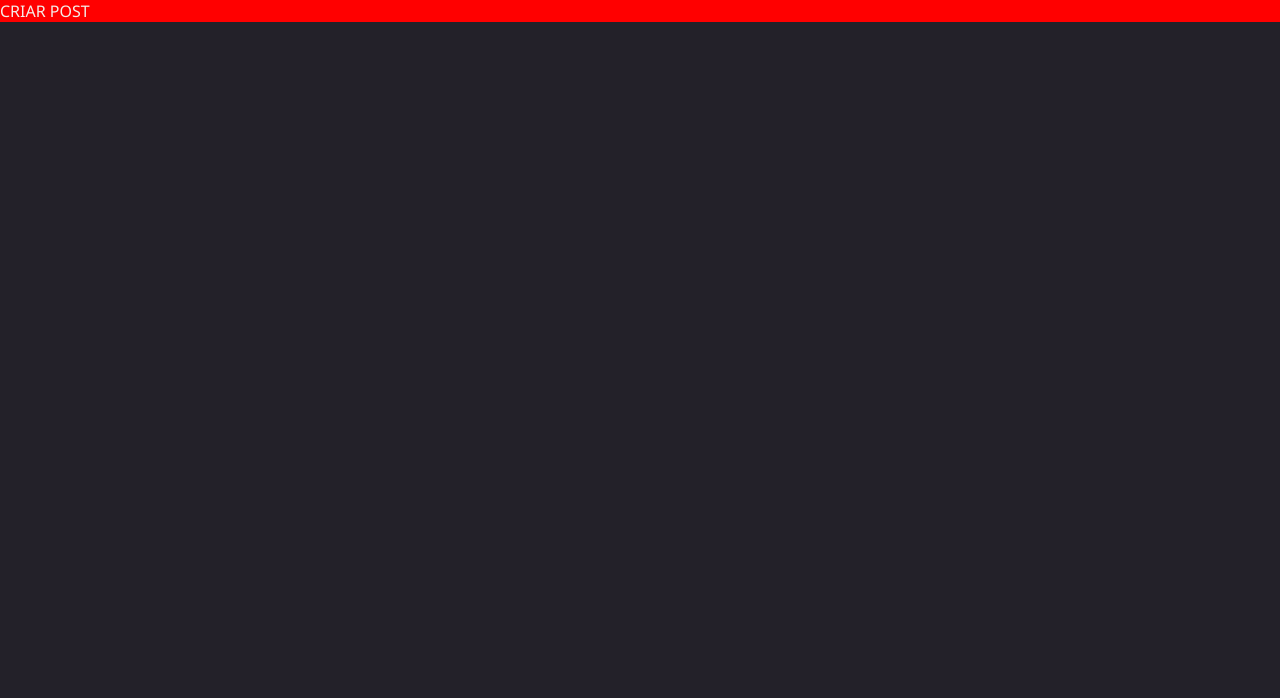
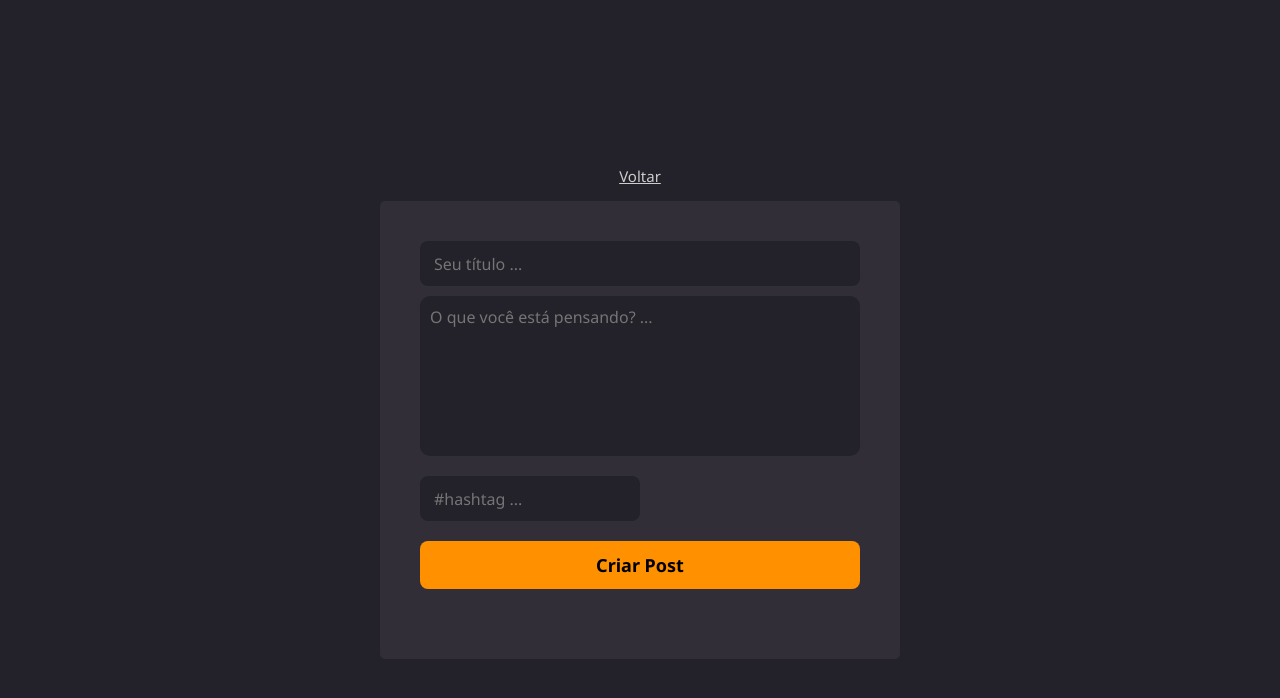
Before and after one commit to Paulo-Pacheco-Junior/collab-prjblog-reactjs, a React (Vite) app: page /new-post in a window 1280 px wide. Shown: the top 698 px of the page. Built offline with nearby package versions, Linux system fonts and the light colour scheme.

Commit message:
Criação da Página PostCreate para a criação de Posts. Refatoração dos Formulários: Implementação dos Submits via onSubmit em substituição ao submit pelo botão

```diff
--- a/src/pages/PostCreate/index.jsx
+++ b/src/pages/PostCreate/index.jsx
@@ -1,5 +1,48 @@
-import { Container } from "./styles";
+import { useState } from "react";
+import { useNavigate } from "react-router-dom";
+import { Container, Form, Textarea, Tag } from "./styles";
+import { Button } from "../../components/Button";
+import { Input } from "../../components/Input";
+import { LinkBtn } from "../../components/LinkBtn";
 
 export function PostCreate() {
-  return <Container>CRIAR POST</Container>;
+  const navigate = useNavigate();
+
+  const [title, setTitle] = useState("");
+  const [textContent, setTextContent] = useState("");
+  const [tag, setTag] = useState("");
+
+  function handleCreatePost(e) {
+    e.preventDefault();
+    navigate("/home");
+  }
+
+  return (
+    <Container>
+      <LinkBtn to="/home" title="Voltar" />
+      <div>
+        <Form onSubmit={handleCreatePost}>
+          <Input
+            type="text"
+            placeholder="Seu título ..."
+            value={title}
+            onChange={(e) => setTitle(e.target.value)}
+            required
+          />
+          <Textarea
+            placeholder="O que você está pensando? ..."
+            value={textContent}
+            onChange={(e) => setTextContent(e.target.value)}
+          />
+          <Tag
+            type="text"
+            placeholder="#hashtag ..."
+            value={tag}
+            onChange={(e) => setTag(e.target.value)}
+          />
+          <Button type="submit" title="Criar Post" />
+        </Form>
+      </div>
+    </Container>
+  );
 }
--- a/src/pages/PostCreate/styles.js
+++ b/src/pages/PostCreate/styles.js
@@ -1,5 +1,52 @@
 import styled from "styled-components";
 
 export const Container = styled.div`
-  background-color: red;
+  display: grid;
+  place-content: center;
+  height: 100vh;
+
+  > div {
+    background-color: ${({ theme }) => theme.COLORS.BG_GRAY_700};
+    width: 52rem;
+    padding: 4rem 4rem 7rem;
+    margin: 0 auto;
+    border-radius: 0.5rem;
+
+    h1 {
+      margin-bottom: 0.8rem;
+    }
+
+    h2 {
+      margin: 3rem 0 2rem;
+    }
+  }
 `;
+
+export const Form = styled.form`
+  display: flex;
+  flex-direction: column;
+`;
+
+export const Textarea = styled.textarea`
+  background-color: ${({ theme }) => theme.COLORS.BG_GRAY_900};
+  color: ${({ theme }) => theme.COLORS.GRAY_200};
+  height: 16rem;
+  padding: 1rem;
+  border: none;
+  resize: none;
+  border-radius: 10px;
+  margin-bottom: 2rem;
+`;
+
+export const Tag = styled.input`
+  background-color: ${({ theme, $light }) =>
+    $light ? theme.COLORS.BG_GRAY_700 : theme.COLORS.BG_GRAY_900};
+  color: ${({ theme }) => theme.COLORS.GRAY_200};
+  width: 50%;
+  padding: 0 1.4rem;
+  height: 4.5rem;
+  outline: none;
+  border: none;
+  border-radius: 0.8rem;
+  margin-bottom: 1rem;
+`;
--- a/src/pages/Profile/index.jsx
+++ b/src/pages/Profile/index.jsx
@@ -16,7 +16,8 @@ export function Profile() {
   const [email, setEmail] = useState(user.email);
   const [password, setPassword] = useState("");
 
-  async function handleUpdateData() {
+  async function handleUpdateData(e) {
+    e.preventDefault();
     const response = await api.put("/users/:id", {
       name,
       email,
@@ -36,7 +37,7 @@ export function Profile() {
         <p>Seu Blog de Desenvolvimento Web</p>
 
         <h2>Seu Perfil</h2>
-        <Form>
+        <Form onSubmit={handleUpdateData}>
           <Input
             type="text"
             placeholder="Nome"
@@ -56,11 +57,7 @@ export function Profile() {
             onChange={(e) => setPassword(e.target.value)}
           />
 
-          <Button
-            type="button"
-            title="Atualizar Dados"
-            onClick={handleUpdateData}
-          />
+          <Button type="submit" title="Atualizar Dados" />
 
           <LinkBtn to="/home" title="voltar" />
         </Form>
--- a/src/pages/SignIn/index.jsx
+++ b/src/pages/SignIn/index.jsx
@@ -16,7 +16,8 @@ export function SignIn() {
   const [password, setPassword] = useState("");
   const [credencialToken, setCredencialToken] = useState("");
 
-  async function handleLogin() {
+  async function handleLogin(e) {
+    e.preventDefault();
     const response = await api.post("/login", {
       email,
       password,
@@ -39,7 +40,7 @@ export function SignIn() {
           <h1>DevBlog Web</h1>
           <p>Seu Blog de Desenvolvimento Web</p>
           <h2>Fazer Login</h2>
-          <Form>
+          <Form onSubmit={handleLogin}>
             <Input
               type="email"
               placeholder="E-mail"
@@ -53,7 +54,7 @@ export function SignIn() {
               onChange={(e) => setPassword(e.target.value)}
             />
 
-            <Button onClick={handleLogin} type="button" title="Entrar" />
+            <Button type="submit" title="Entrar" />
 
             <LinkBtn to="/register" title="Faça seu Cadastro" />
           </Form>
--- a/src/pages/SignUp/index.jsx
+++ b/src/pages/SignUp/index.jsx
@@ -13,7 +13,8 @@ export function SignUp() {
   const [email, setEmail] = useState("");
   const [password, setPassword] = useState("");
 
-  async function register() {
+  async function handleRegister(e) {
+    e.preventDefault();
     const response = await api.post("/users", {
       name,
       email,
@@ -34,7 +35,7 @@ export function SignUp() {
 
         <h2>Faça o seu Cadastro</h2>
 
-        <Form>
+        <Form onSubmit={handleRegister}>
           <Input
             type="text"
             placeholder="Nome"
@@ -53,7 +54,7 @@ export function SignUp() {
             value={password}
             onChange={(e) => setPassword(e.target.value)}
           />
-          <Button onClick={register} type="button" title="Cadastrar" />
+          <Button type="submit" title="Cadastrar" />
 
           <LinkBtn to="/" title="Já possuo Cadastro" />
         </Form>
```
